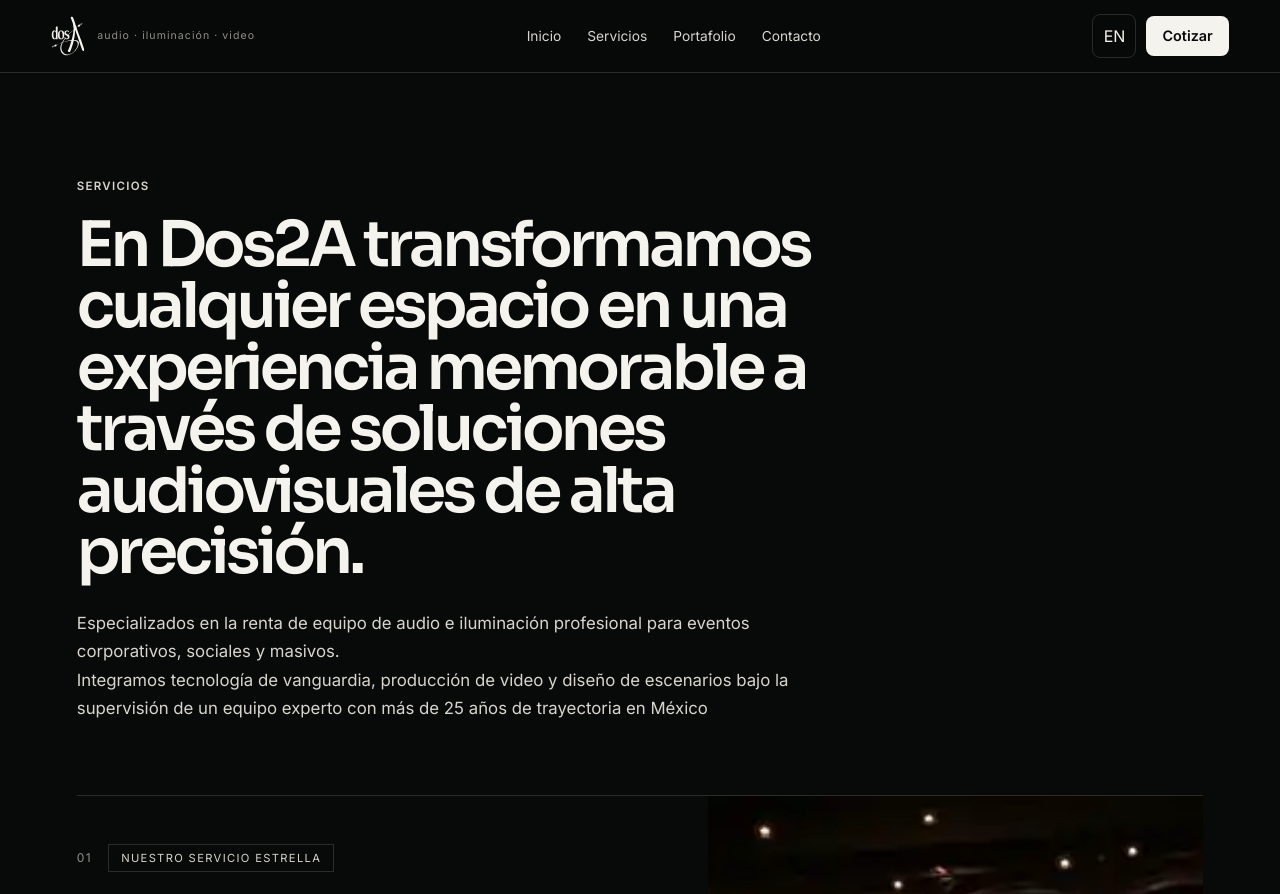
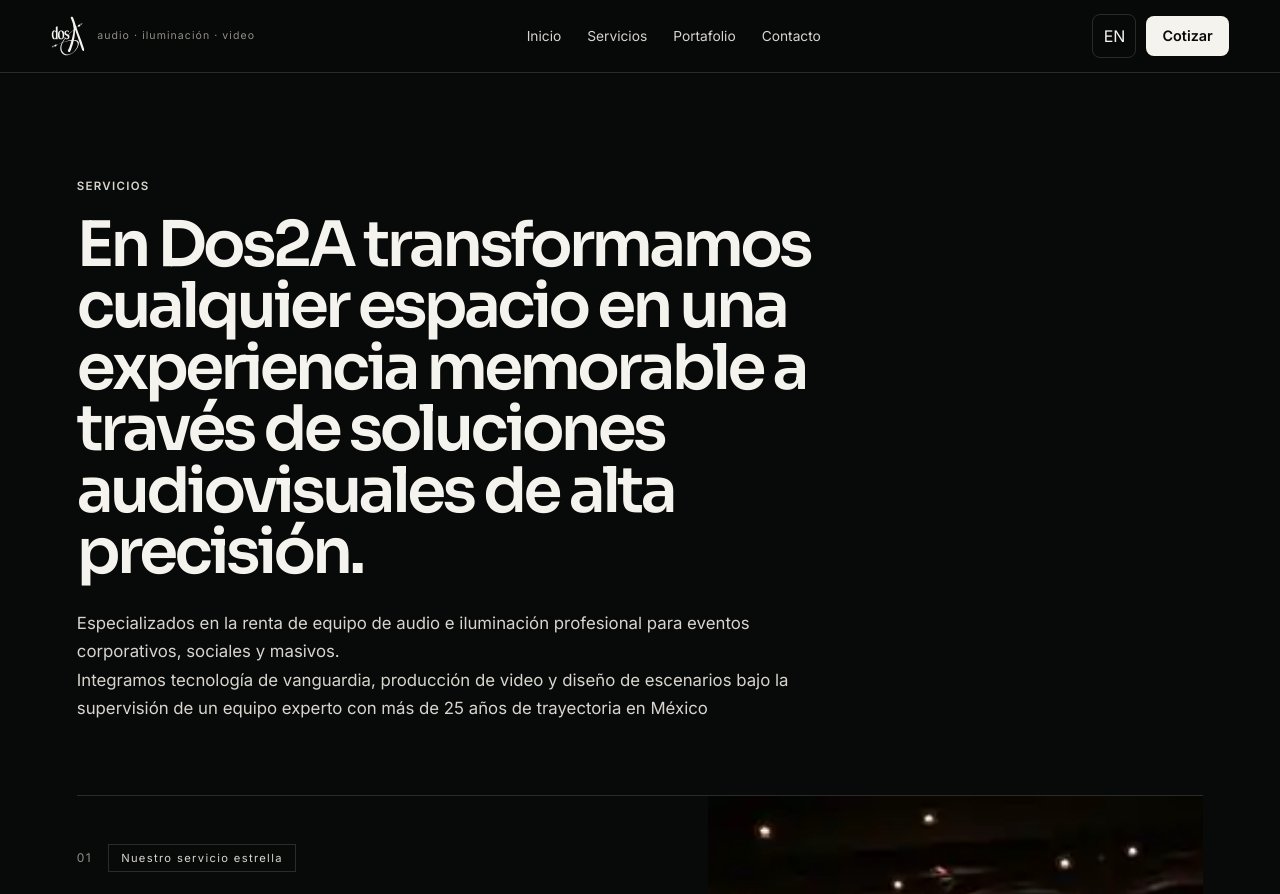
Before and after one commit to executiveusa/dos2a, a Next.js app in the folder frontend/: page /servicios in a window 1280 px wide. Shown: the top 894 px of the page. Built offline with nearby package versions, Linux system fonts and the light colour scheme.

Commit message:
fix(copy): preserve Ivette label casing

```diff
--- a/frontend/src/components/site/ServicesPage.tsx
+++ b/frontend/src/components/site/ServicesPage.tsx
@@ -138,7 +138,7 @@
                     <div className="py-8 pr-0 md:py-12 lg:pr-12">
                       <div className="mb-8 flex items-center gap-4">
                         <span className="text-xs tracking-[0.12em] text-[var(--muted)]">{service.n}</span>
-                        <span className="border border-[var(--line)] px-3 py-1 text-[0.7rem] uppercase tracking-[0.12em] text-[var(--paper2)]">
+                        <span className="border border-[var(--line)] px-3 py-1 text-[0.7rem] tracking-[0.12em] text-[var(--paper2)]">
                           {service.label[lang]}
                         </span>
                       </div>
```
